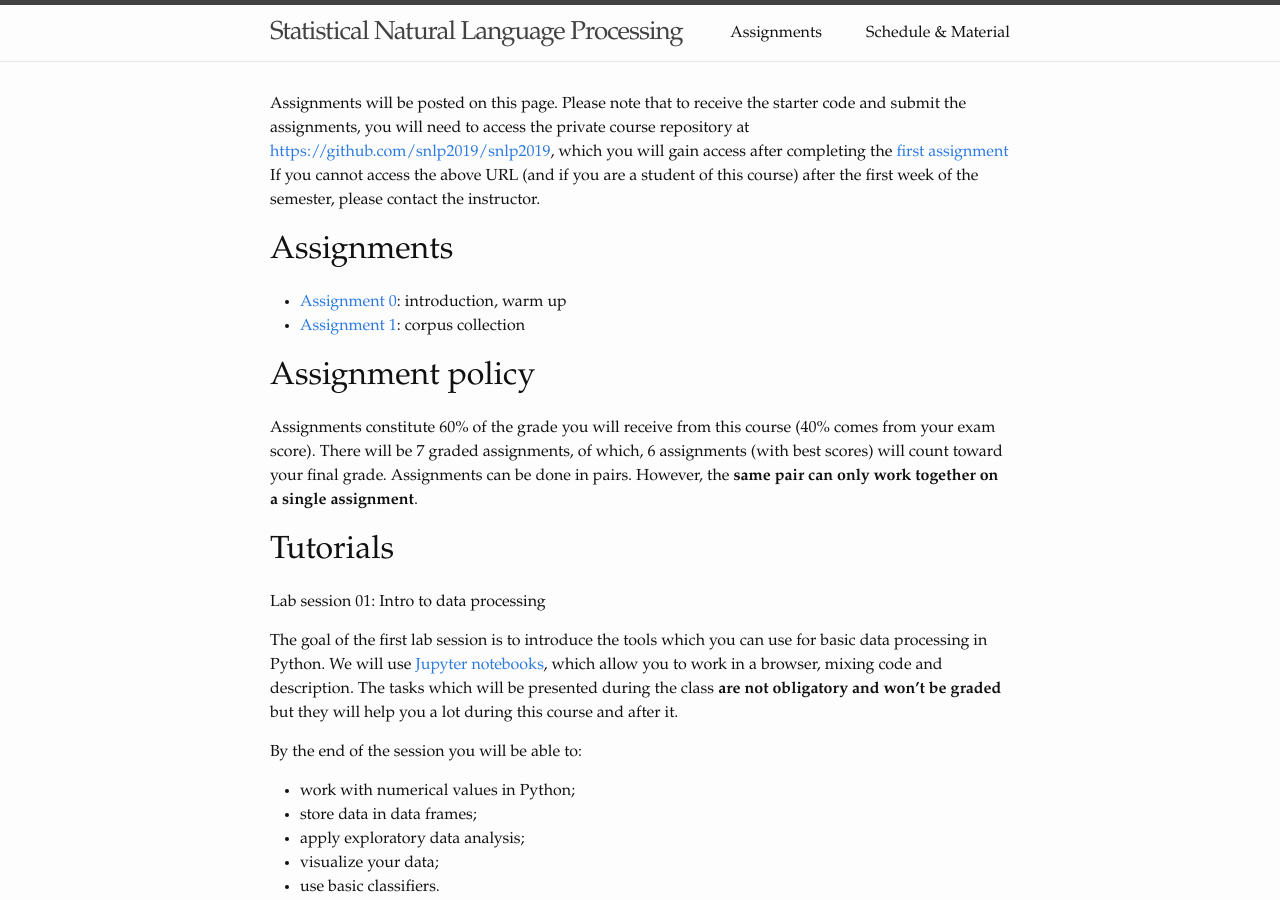
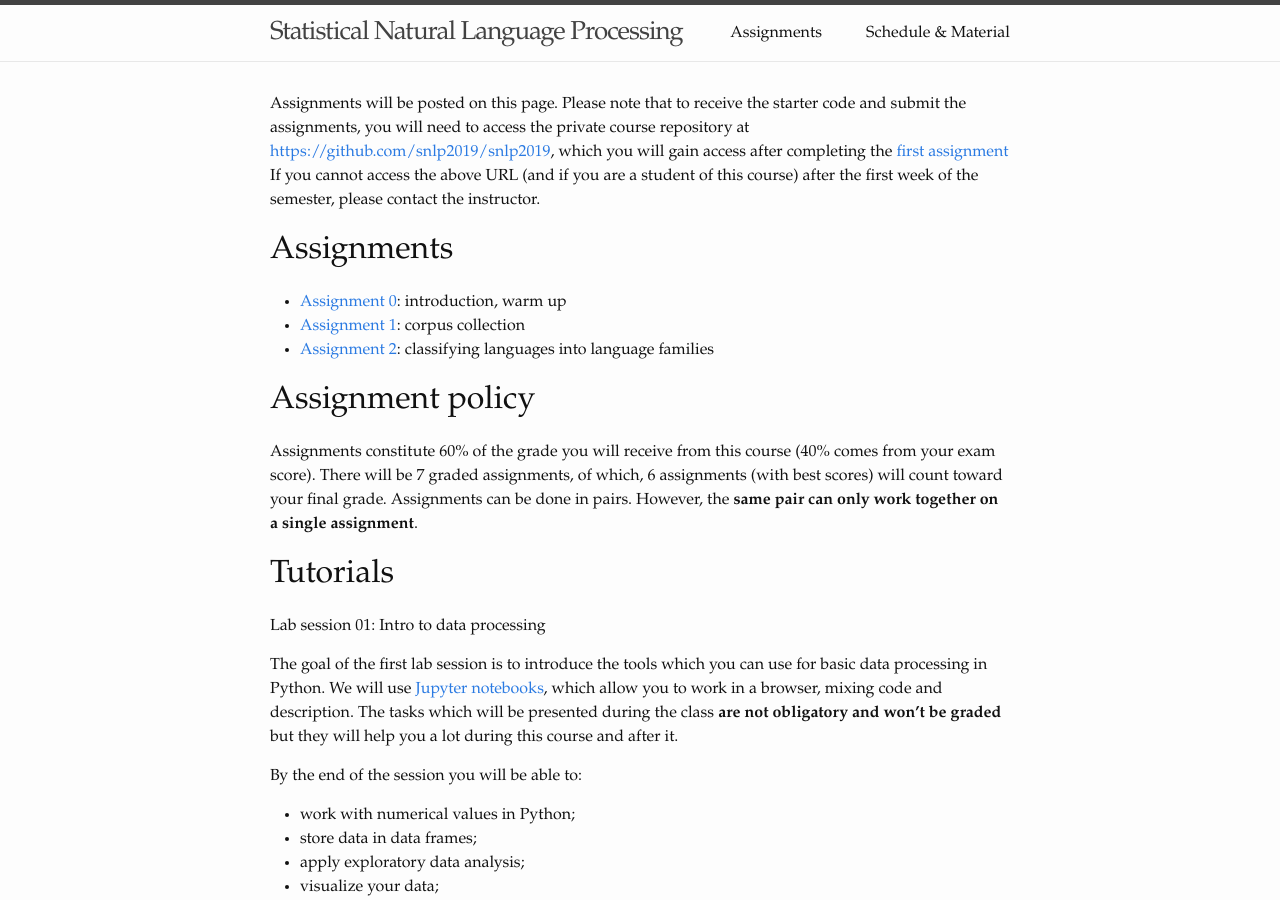
Before and after one commit to snlp2019/snlp2019.github.io, a Jekyll site: the page built from assignments.md, in a window 1280 px wide and 900 px high. Built offline with Jekyll 4.4.1, drawn with Linux system fonts in a browser that asks for light colours.

Commit message:
Add assignment 2 link.

```diff
--- a/_data/schedule.yml
+++ b/_data/schedule.yml
@@ -41,7 +41,7 @@
         slides: slides/ml-intro.pdf
         8up: slides/ml-intro-handout.pdf
     May 08:
-      topic: lab - A1
+      topic: lab - <a href="https://snlp2019.github.io/a1/">Assignment 1</a>
     May 10:
       topic: Classification I
       links:
@@ -63,7 +63,7 @@
     May 20:
       topic: ANN basics
     May 22:
-      topic: lab
+      topic: lab - <a href="https://snlp2019.github.io/a2/">Assignment 2</a>
     May 24:
       topic: Sequence learning
 - week: "07"
--- a/assignments.md
+++ b/assignments.md
@@ -18,6 +18,7 @@ please contact the instructor.
 
 - [Assignment 0](https://snlp2019.github.io/a0/): introduction, warm up
 - [Assignment 1](https://snlp2019.github.io/a1/): corpus collection
+- [Assignment 2](https://snlp2019.github.io/a2/): classifying languages into language families
 
 # Assignment policy
 
```
